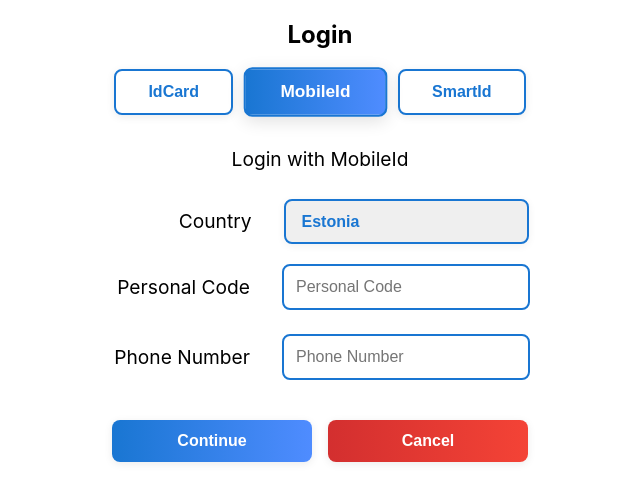
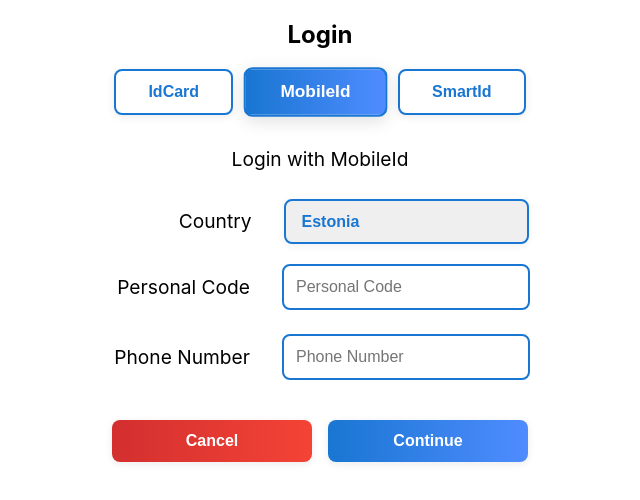
Before and after one commit to jetcar/frontend, a React (Create React App) app: page / in a window 1280 px wide. Both pictures are taken after a click on the button "MobileId". Shown: the top 500 px of the page, without its empty margins (320-960 px from the left). Built offline with nearby package versions, Linux system fonts and the light colour scheme.

Commit message:
move buttons around

```diff
--- a/src/controls/IdCardTab.js
+++ b/src/controls/IdCardTab.js
@@ -5,8 +5,8 @@
   return (
     <div>
       <div>Login with IdCard</div>
+      <button className="continue-btn" onClick={handleIdCardReturn}>Return</button>
       <button className="continue-btn">Continue</button>
-      <button className="continue-btn" onClick={handleIdCardReturn}>Return</button>
     </div>
   );
 }
--- a/src/controls/MobileIdTab.js
+++ b/src/controls/MobileIdTab.js
@@ -71,8 +71,8 @@
               autoComplete="tel"
             />
           </div>
+          <button className="cancel-btn" onClick={handleMobileCancel}>Cancel</button>
           <button className="continue-btn" onClick={handleMobileContinue}>Continue</button>
-          <button className="cancel-btn" onClick={handleMobileCancel}>Cancel</button>
         </>
       )}
       {isCancelled && (
--- a/src/controls/SmartIdTab.js
+++ b/src/controls/SmartIdTab.js
@@ -55,8 +55,8 @@
               autoComplete="personal-code"
             />
           </div>
+          <button className="cancel-btn" onClick={handleSmartCancel}>Cancel</button>
           <button className="continue-btn" onClick={handleSmartContinue}>Continue</button>
-          <button className="cancel-btn" onClick={handleSmartCancel}>Cancel</button>
         </>
       )}
       {isCancelled && (
```
